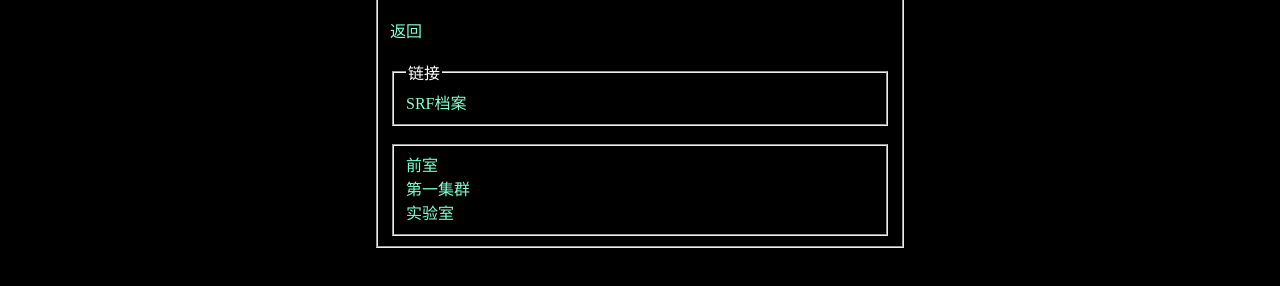
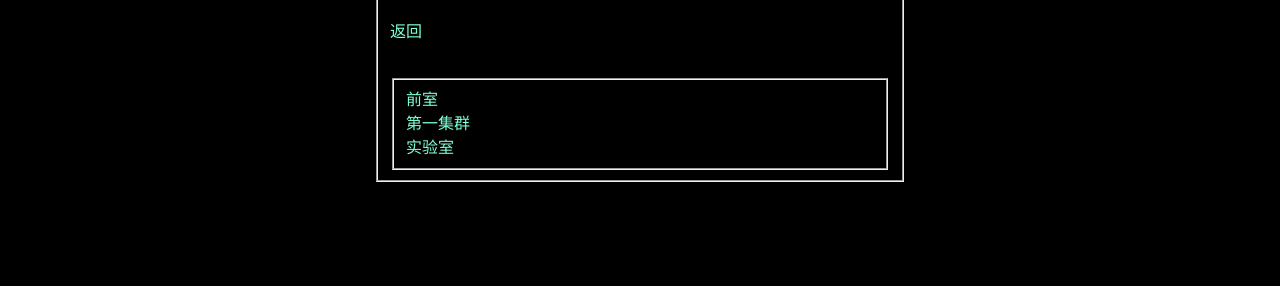
Before and after one commit to Ceare-Neity-Sigas/CloudDeer, a plain HTML site: page irss/space/index.html in a window 1280 px wide. Shown: the part 162-448 px from the top of the page. Drawn offline with Linux system fonts and the light colour scheme.

Commit message:
Update index.html

```diff
--- a/irss/space/index.html
+++ b/irss/space/index.html
@@ -14,10 +14,6 @@
         <h1>空间</h1>
         <a href="../index.html">返回</a>
         <br><br>
-        <fieldset>
-            <legend>链接</legend>
-            <a href="./srf/list.html">SRF档案</a> <br>
-        </fieldset>
         <br />
         <fieldset>
             <a href="前室.html">前室</a> <br />
@@ -32,4 +28,5 @@
 <script>
 	general_init("../..");
 </script>
+
 </html>
```
